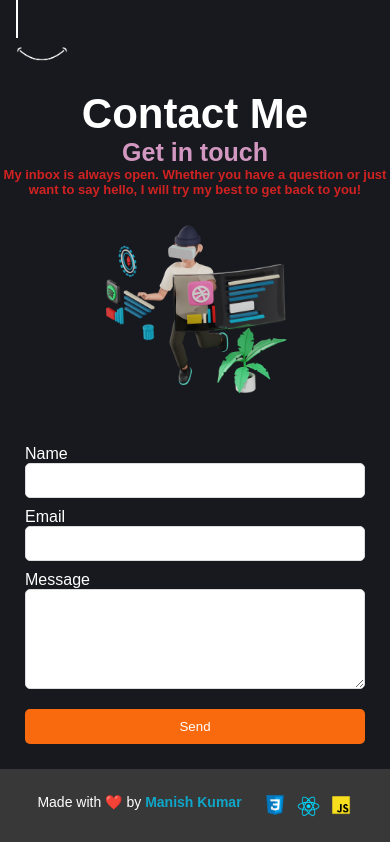
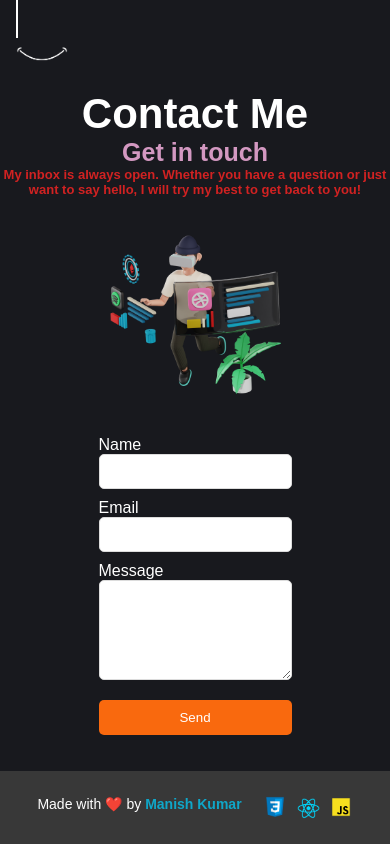
Before and after one commit to codemanishh/portfolio, a React (Create React App) app in the folder portfolio/: page / in a window 390 px wide. Shown: the part 8285-9129 px from the top of the page. Built offline with nearby package versions, Linux system fonts and the light colour scheme.

Commit message:
contact component bug fixed

```diff
--- a/portfolio/src/components/Contact.css
+++ b/portfolio/src/components/Contact.css
@@ -78,8 +78,20 @@ text-align: center;
   justify-content: center;
   align-items: center;
 }
+.main-container{
+display:flex;
+flex-direction: row;
+justify-content: center;
+align-items: center;
+padding: 109px;
+}
 
 @media screen and (max-width: 600px) {
+.main-container{
+  display: flex;
+  flex-direction: column;
+  padding: 11px;
+}
 .contact4{
 display: flex;
 flex-direction: column;
@@ -92,8 +104,5 @@ text-align: center;
 Form{
 display:flex;
 width:100%;
-
 }
-
-
 }
--- a/portfolio/src/components/Contact.jsx
+++ b/portfolio/src/components/Contact.jsx
@@ -26,20 +26,21 @@ const Contact = () => {
           My inbox is always open. Whether you have a question or just want to say hello, I will try my best to get back to you!
         </h4>
       </div>
-
+      <div className="main-container">
         <div className='contact2'>
           <img src={img1} alt="connect" style={{ width: '50%' }} />
         </div>
         <div className='contact3'>
           <form className='div1-contact' ref={form} onSubmit={sendEmail}>
             <label>Name</label>
-          <input type="text" name="from_name" />
+            <input type="text" name="from_name" required />
             <label>Email</label>
-          <input type="email" name="message" />
+            <input type="email" name="message" required />
             <label>Message</label>
-          <textarea name="message" />
-          <input type="submit" value="Send" />
+            <textarea name="message" required />
+            <input type="submit" value="Send"  />
           </form>
+        </div>
       </div>
 
 
```
Lines whose indentation alone changed are shown as unchanged.
